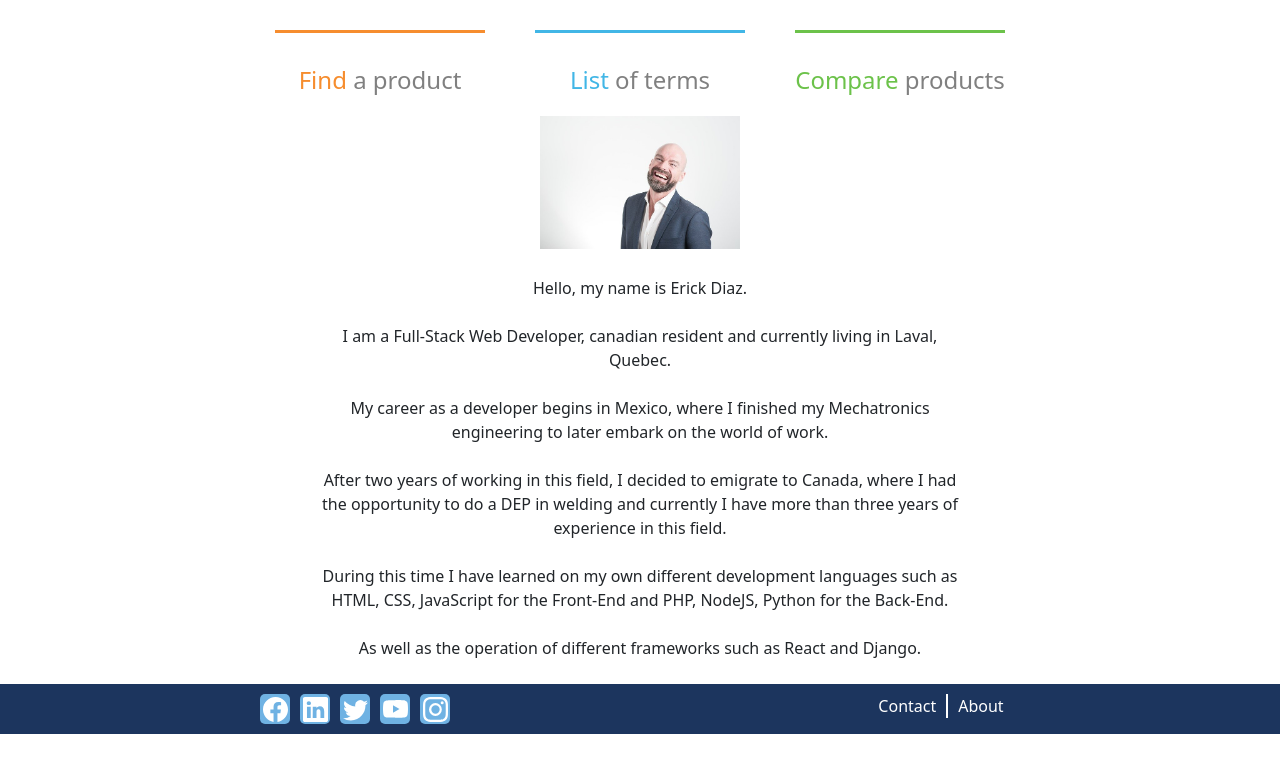
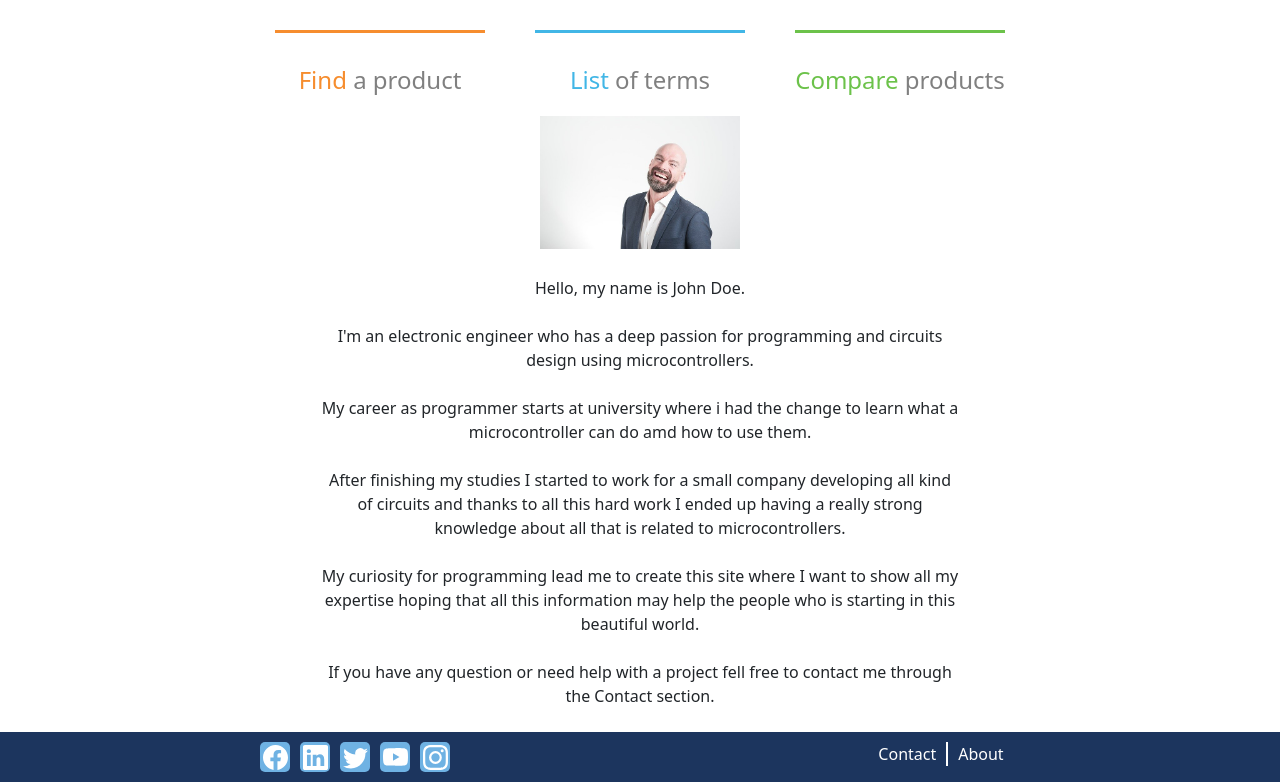
Before and after one commit to tlaloc-debug/microinfonetlify, a React (Create React App) app: page /about in a window 1280 px wide. Shown: the part 366-1148 px from the top of the page. Before the commit the page ends 1100 px from the top, so only its background shows below. Built offline with nearby package versions, Linux system fonts and the light colour scheme.

Commit message:
change About content

```diff
--- a/src/about.js
+++ b/src/about.js
@@ -11,36 +11,36 @@ function About(props){
                         <div className={"myphoto"}></div>
                     </div>
                     <div className={"text"}>
-                        {props.sendlanguage === "en" ? "Hello, my name is Erick Diaz." : ""}
-                        {props.sendlanguage === "fr" ? "Bonjour, je m'appelle Erick Diaz." : ""}
-                        {props.sendlanguage === "sp" ? "Hola, mi nombre es Erick Diaz." : ""}
+                        {props.sendlanguage === "en" ? "Hello, my name is John Doe." : ""}
+                        {props.sendlanguage === "fr" ? "Bonjour, je m'appelle John Doe." : ""}
+                        {props.sendlanguage === "sp" ? "Hola, mi nombre es John Doe." : ""}
 
                     </div><br />
                     <div className={"text"}>
-                        {props.sendlanguage === "en" ? "I am a Full-Stack Web Developer, canadian resident and currently living in Laval, Quebec. " : ""}
-                        {props.sendlanguage === "fr" ? "Je suis un développeur Web Full-Stack, résident canadien et actuellement j'habite  à Laval, Québec. " : ""}
-                        {props.sendlanguage === "sp" ? "Soy un desarrollador Web Full-Stack, residente canadiense y actualmente resido en Laval, Quebec." : ""}
+                        {props.sendlanguage === "en" ? "I'm an electronic engineer who has a deep passion for programming and circuits design using microcontrollers." : ""}
+                        {props.sendlanguage === "fr" ? "Je suis un ingénieur en électronique passionné par la programmation et la conception de circuits à l'aide de microcontrôleurs." : ""}
+                        {props.sendlanguage === "sp" ? "I'm an electronic engineer who has a deep passion for programming and circuits design using microcontrollers." : ""}
                     </div><br />
                     <div className={"text"}>
-                        {props.sendlanguage === "en" ? "My career as a developer begins in Mexico, where I finished my Mechatronics engineering to later embark on the world of work. " : ""}
-                        {props.sendlanguage === "fr" ? "Ma carrière de développeur commence au Mexique, où j'ai terminé mon baccalaureat en genie mecanique pour me lancer plus tard dans le monde du travail. " : ""}
-                        {props.sendlanguage === "sp" ? "Mi trayectoria como desarrollador comienza en Mexico, en donde terminé mi ingenieria Mecatronica para despues embarcarme en el mundo laboral." : ""}
+                        {props.sendlanguage === "en" ? "My career as programmer starts at university where i had the change to learn what a microcontroller can do amd how to use them." : ""}
+                        {props.sendlanguage === "fr" ? "Ma carrière de programmeur a commencé à l'université où j'ai eu la chance d'apprendre ce qu'un microcontrôleur peut faire et comment les utiliser." : ""}
+                        {props.sendlanguage === "sp" ? "Mi carrera como programador comienza en la universidad, donde tuve el cambio para aprender qué puede hacer un microcontrolador y cómo usarlo." : ""}
                     </div><br />
                     <div className={"text"}>
-                        {props.sendlanguage === "en" ? "After two years of working in this field, I decided to emigrate to Canada, where I had the opportunity to do a DEP in welding and currently I have more than three years of experience in this field. " : ""}
-                        {props.sendlanguage === "fr" ? "Après deux ans de travail dans ce domaine, j'ai décidé d'émigrer au Canada, où j'ai eu l'opportunité de faire un DEP en soudure et actuellement j'ai plus de trois ans d'expérience dans ce domaine. " : ""}
-                        {props.sendlanguage === "sp" ? "Despues de dos anos de trabajar en este dominio, decidí emigrara a Canada, en donde tuve la oportubidad de hacer un DEP en soldadura y actualmente cuento con mas de tres anos de experiencia en este campo." : ""}
+                        {props.sendlanguage === "en" ? "After finishing my studies I started to work for a small company developing all kind of circuits and thanks to all this hard work I ended up having a really strong knowledge about all that is related to microcontrollers." : ""}
+                        {props.sendlanguage === "fr" ? "Après avoir terminé mes études, j'ai commencé à travailler pour une petite entreprise développant toutes sortes de circuits et grâce à tout ce travail acharné, j'ai fini par avoir une très bonne connaissance de tout ce qui est lié aux microcontrôleurs." : ""}
+                        {props.sendlanguage === "sp" ? "Después de terminar mis estudios comencé a trabajar para una pequeña empresa desarrollando todo tipo de circuitos y gracias a todo este arduo trabajo terminé teniendo un conocimiento muy fuerte sobre todo lo relacionado con los microcontroladores." : ""}
                     </div><br />
                     <div className={"text"}>
-                        {props.sendlanguage === "en" ? "During this time I have learned on my own different development languages such as HTML, CSS, JavaScript for the Front-End and PHP, NodeJS, Python for the Back-End. " : ""}
-                        {props.sendlanguage === "fr" ? "Pendant ce temps j'ai appris par moi-même différents langages de développement tels que HTML, CSS, JavaScript pour le Front-End et PHP, NodeJS, Python pour le Back-End. " : ""}
-                        {props.sendlanguage === "sp" ? "Durante este tiempo he aprendido por mi cuenta distintos lenguajes de desarrollo como HTML, CSS, JavaScript para el Front-End y PHP, NodeJS, Python para el Back-End." : ""}
+                        {props.sendlanguage === "en" ? "My curiosity for programming lead me to create this site where I want to show all my expertise hoping that all this information may help the people who is starting in this beautiful world." : ""}
+                        {props.sendlanguage === "fr" ? "Ma curiosité pour la programmation m'a amené à créer ce site où je souhaite montrer toute mon expertise en espérant que toutes ces informations puissent aider les personnes qui débutent dans ce beau monde." : ""}
+                        {props.sendlanguage === "sp" ? "Mi curiosidad por la programación me llevó a crear este sitio donde quiero mostrar toda mi experiencia esperando que toda esta información pueda ayudar a las personas que se están iniciando en este hermoso mundo." : ""}
 
                     </div><br />
                     <div className={"text"}>
-                        {props.sendlanguage === "en" ? "As well as the operation of different frameworks such as React and Django. " : ""}
-                        {props.sendlanguage === "fr" ? "Ainsi que le fonctionnement de différents frameworks tels que React et Django. " : ""}
-                        {props.sendlanguage === "sp" ? "Asi como el funcionamiento de distintos frameworks como React y Django." : ""}
+                        {props.sendlanguage === "en" ? "If you have any question or need help with a project fell free to contact me through the Contact section." : ""}
+                        {props.sendlanguage === "fr" ? "Si vous avez des questions ou avez besoin d'aide pour un projet, n'hésitez pas à me contacter via la section Contact." : ""}
+                        {props.sendlanguage === "sp" ? "Si tienes alguna pregunta o necesitas ayuda con un proyecto, no dudes en ponerte en contacto conmigo a través de la sección Contacto." : ""}
                     </div><br />
                 </div>
             </div>
--- a/src/mycontact.js
+++ b/src/mycontact.js
@@ -10,10 +10,34 @@ function Contact(props){
     const [emailNameForm, setemailNameForm] = useState("");
     const [emailAccountForm, setemailAccountForm] = useState("");
     const [emailMessageForm, setemailMessageForm] = useState("");
+    const [message, setmessage] = useState("");
 
     const sendEmail = () => {
-        axios.post("https://all-in-one-proxy.herokuapp.com/https://connectto.herokuapp.com/send-email", {emailName: emailNameForm, emailAccount: emailAccountForm, emailMessage: emailMessageForm}).then((response) => {console.log(response)})
+        if (emailAccountForm === "" || emailNameForm === "" || emailMessageForm ===""){
+            setmessage("Palse fill all champs")
+        } else {
+            const re = /^(([^<>()[\]\\.,;:\s@\"]+(\.[^<>()[\]\\.,;:\s@\"]+)*)|(\".+\"))@((\[[0-9]{1,3}\.[0-9]{1,3}\.[0-9]{1,3}\.[0-9]{1,3}\])|(([a-zA-Z\-0-9]+\.)+[a-zA-Z]{2,}))$/;
+            const format = /[`!@#$%^&*()_+\-=\[\]{};':"\\|,.<>\/?~]/;
+            if (!re.test(emailAccountForm)) document.getElementById("emailinput").style.color="red";
+            if (format.test(emailNameForm)) document.getElementById("nameinput").style.color="red";
+            if (re.test(emailAccountForm) && !format.test(emailNameForm)){
+                setmessage("enviado")
+                axios.post("https://all-in-one-proxy.herokuapp.com/https://connectto.herokuapp.com/send-email", {emailName: emailNameForm, emailAccount: emailAccountForm, emailMessage: emailMessageForm}).then((response) => {console.log(response)})
+            } else {
+                setmessage("Name or Emmail not valide")
+            }
         }
+    }
+
+    const changeNameForm = (myname) => {
+        if (document.getElementById("nameinput").style.color="red") document.getElementById("nameinput").style.color="black";
+        setemailNameForm(myname);
+    }
+
+    const changeEmailForm = (myemail) => {
+        if (document.getElementById("emailinput").style.color="red") document.getElementById("emailinput").style.color="black";
+        setemailAccountForm(myemail);
+    }
 
     return (
         <div>
@@ -27,8 +51,8 @@ function Contact(props){
             <Container style={{padding: "20px"}} >
                 <Row xs="1" sm="8" className={"row justify-content-center"}>
                     <Col sm="4" >
-                        <input type="text" placeholder={props.sendlanguage === "en" ? "name" : props.sendlanguage === "fr" ? "nom" : props.sendlanguage === "sp" ? "nombre" : ""} onChange={(ev)=>{setemailNameForm(ev.target.value)}} /><br /><br />
-                        <input type="text" placeholder="email" onChange={(ev)=>{setemailAccountForm(ev.target.value)}}/><br /><br />
+                        <input type="text" id={"nameinput"} placeholder={props.sendlanguage === "en" ? "name" : props.sendlanguage === "fr" ? "nom" : props.sendlanguage === "sp" ? "nombre" : ""} onChange={(ev)=>{changeNameForm(ev.target.value)}} /><br /><br />
+                        <input type="text" id={"emailinput"} placeholder="email" onChange={(ev)=>{changeEmailForm(ev.target.value)}}/><br /><br />
                         <textarea name="" id="" rows="8" placeholder={props.sendlanguage === "en" ? "message" : props.sendlanguage === "fr" ? "message" : props.sendlanguage === "sp" ? "mensaje" : ""} onChange={(ev)=>{setemailMessageForm(ev.target.value)}} ></textarea><br /><br />
                         <div style={{width: "100%", display: "flex", justifyContent:"center"}}>
                             <button onClick={sendEmail} style={{width: "100px"}}>
@@ -45,6 +69,7 @@ function Contact(props){
                     </Col>
                 </Row >
             </Container>
+            {message}
         </div>
     )
 
```
